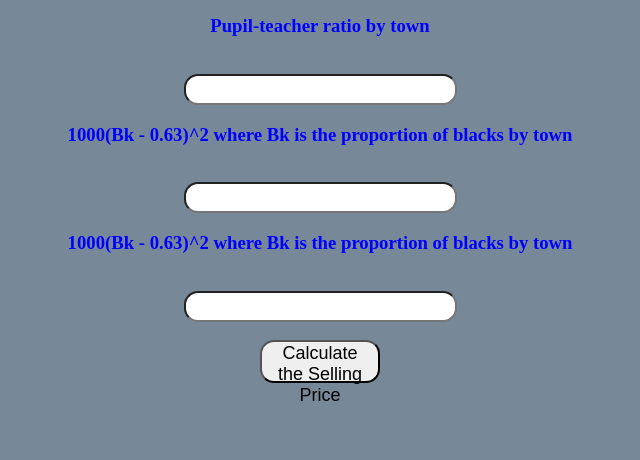
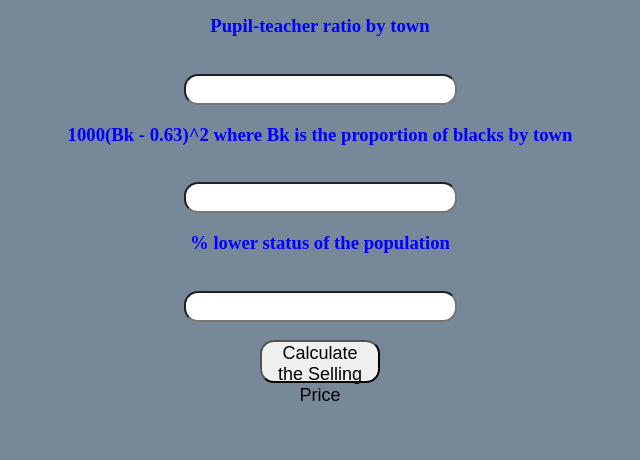
Before and after one commit to bhanu479/Real-Estate, a Flask app: page / in a window 1280 px wide. Shown: the part 1112-1572 px from the top of the page, without its empty margins (320-960 px from the left). Run offline with Flask 2, Linux system fonts and the light colour scheme; parts of the project's set-up code (start-up, migrations or seed data) failed here and were passed over.

Commit message:
Fixed text issues

```diff
--- a/templates/index.html
+++ b/templates/index.html
@@ -27,7 +27,7 @@
             <h3>Full-value property-tax rate per $10,000</h3><br><input id="fourth" name="tax" required="required">
             <h3>Pupil-teacher ratio by town</h3><br><input id="fourth" name="ptratio" required="required">
             <h3>1000(Bk - 0.63)^2 where Bk is the proportion of blacks by town</h3><br><input id="fourth" name="b_detail" required="required">
-            <h3>1000(Bk - 0.63)^2 where Bk is the proportion of blacks by town</h3><br><input id="fourth" name="last" required="required">
+            <h3>% lower status of the population</h3><br><input id="fourth" name="last" required="required">
 
 
             <br><br><button id="sub" type="submit ">Calculate the Selling Price</button>
```
